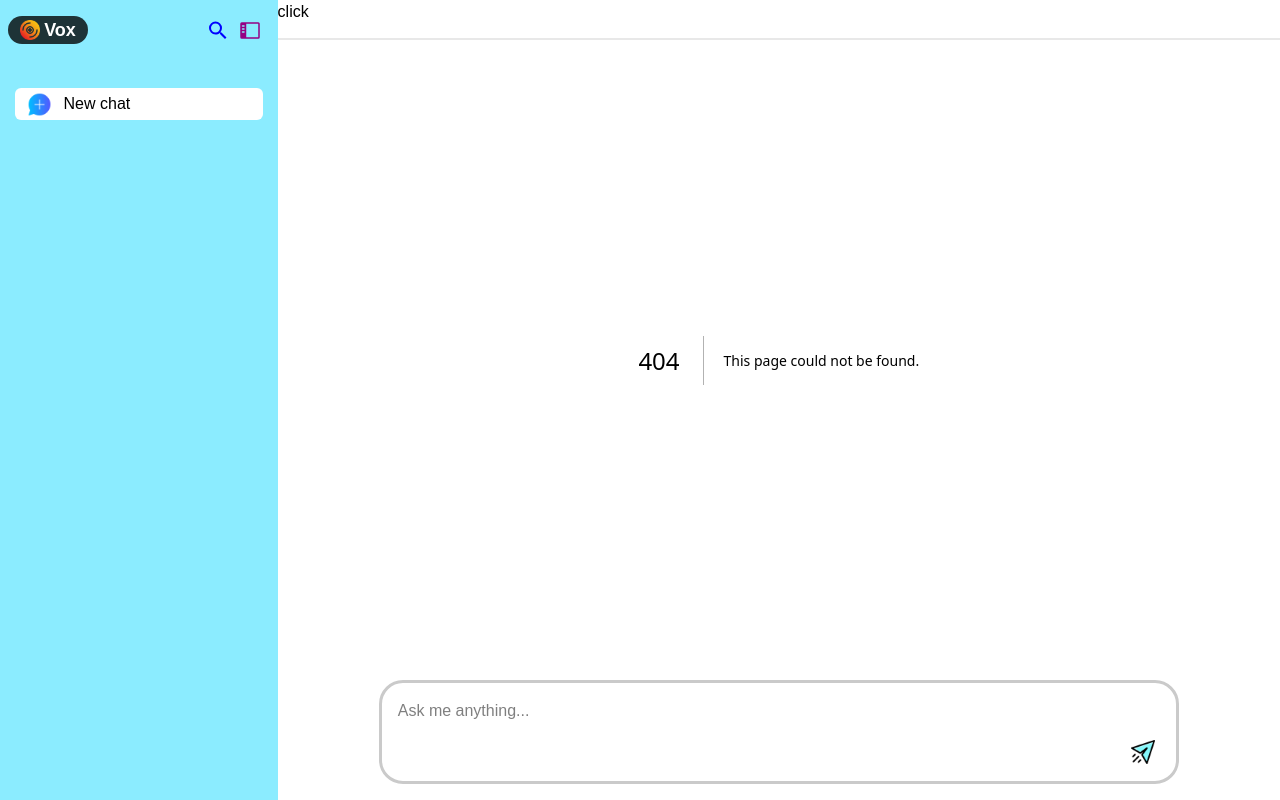
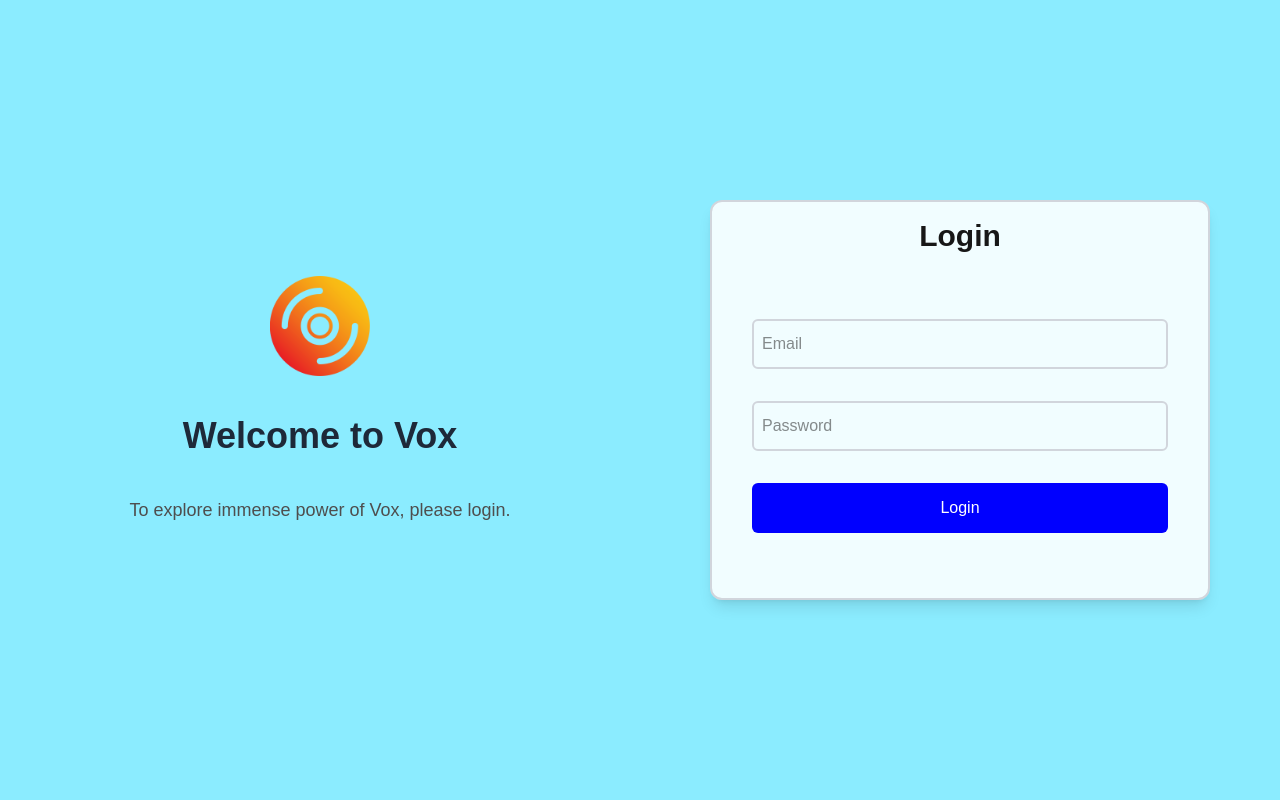
Before and after one commit to TarequeMahmud/vox, a Next.js app: page /auth/login in a window 1280 px wide. Before the commit this address had no page. Built offline with nearby package versions, Linux system fonts and the light colour scheme.

Commit message:
feat: design the authentication api route with login functionality. design the Login page.

```diff
--- a/package.json
+++ b/package.json
@@ -10,6 +10,7 @@
   },
   "dependencies": {
     "@google/genai": "^0.7.0",
+    "axios": "^1.8.4",
     "clsx": "^2.1.1",
     "next": "^15.2.4",
     "react": "^19.0.0",
@@ -20,13 +21,13 @@
   },
   "devDependencies": {
     "@eslint/eslintrc": "^3",
-    "@tailwindcss/postcss": "^4",
+    "@tailwindcss/postcss": "^4.1.4",
     "@types/node": "^20",
     "@types/react": "^19",
     "@types/react-dom": "^19",
     "eslint": "^9",
     "eslint-config-next": "15.2.2",
-    "tailwindcss": "^4",
+    "tailwindcss": "^4.1.4",
     "typescript": "^5"
   }
 }
--- a/src/app/layout.tsx
+++ b/src/app/(home)/layout.tsx
@@ -1,22 +1,26 @@
 import type { Metadata } from "next";
-import "./globals.css";
+import "../globals.css";
 import { MdSearch } from "react-icons/md";
 import { PiSidebarFill } from "react-icons/pi";
 import NewChatButton from "@/components/NewChatButton";
 import TextPad from "@/components/TextPad";
 import Logo from "@/components/Logo";
 import { ChatProvider } from "@/contexts/ChatContext";
+import { redirect } from "next/navigation";
 
 export const metadata: Metadata = {
   title: "Vox- Home page",
   description: "Vox home page",
 };
 
+const authenticated = false;
+
 export default function RootLayout({
   children,
 }: Readonly<{
   children: React.ReactNode;
 }>) {
+  if (!authenticated) redirect("/auth/login");
   return (
     <html lang="en">
       <ChatProvider>
--- /dev/null
+++ b/src/app/api/auth/login/route.ts
@@ -0,0 +1,41 @@
+import { NextResponse } from "next/server";
+
+export async function POST(request: Request) {
+  try {
+    const { email, password } = await request.json();
+    console.log(email, password);
+
+    // Validate input
+    if (!email || !password) {
+      return NextResponse.json(
+        { error: "Email and password are required" },
+        { status: 400 }
+      );
+    }
+
+    // Mock user authentication logic
+    const mockUser = {
+      email: "aaa@aa.a",
+      password: "aaaaaa",
+    };
+
+    if (email === mockUser.email && password === mockUser.password) {
+      const token = "mock-jwt-token";
+
+      return NextResponse.json(
+        { message: "Login successful", token },
+        { status: 200 }
+      );
+    } else {
+      return NextResponse.json(
+        { error: "Invalid email or password" },
+        { status: 401 }
+      );
+    }
+  } catch (error) {
+    return NextResponse.json(
+      { error: "Internal server error" },
+      { status: 500 }
+    );
+  }
+}
--- /dev/null
+++ b/src/app/auth/layout.tsx
@@ -0,0 +1,28 @@
+import Image from "next/image";
+import "../globals.css";
+import type { Metadata } from "next";
+export const metadata: Metadata = {
+  title: "Vox- Authenticate",
+  description: "Vox authentication page",
+};
+
+export default function Auth({ children }: { children: React.ReactNode }) {
+  return (
+    <html lang="en">
+      <body>
+        <div className="flex flex-row  h-full w-full m-0 p-0 bg-[#8becff]">
+          <div className="flex flex-col justify-center items-center w-[50%] h-full px-10 gap-10">
+            <Image src="/logo.png" alt="Vox logo" width={100} height={100} />
+            <h1 className="text-4xl font-bold text-center text-gray-800">
+              Welcome to Vox
+            </h1>
+            <p className="text-lg text-center text-[#4e4e4e]">
+              To explore immense power of Vox, please login.
+            </p>
+          </div>
+          {children}
+        </div>
+      </body>
+    </html>
+  );
+}
--- /dev/null
+++ b/src/app/auth/login/page.tsx
@@ -0,0 +1,70 @@
+"use client";
+import axios from "axios";
+
+export default function Login() {
+  const handleSignin = (event: React.FormEvent<HTMLFormElement>) => {
+    //prevent reload
+    event.preventDefault();
+
+    //form inputs
+    const formData = new FormData(event.currentTarget);
+    const email = formData.get("email");
+    const password = formData.get("password");
+
+    console.log(email, password);
+
+    // Perform validation
+    if (!email || !password) {
+      alert("Please fill in all fields");
+      return;
+    }
+
+    axios
+      .post("/api/auth/login", { email, password })
+      .then((response) => {
+        console.log(response.data);
+      })
+      .catch((error) => {
+        console.error("There was an error!", error);
+      });
+  };
+  return (
+    <div className="flex flex-col justify-center items-center w-[50%] h-full px-10  ">
+      {/* login container */}
+      <div className="flex flex-col justify-center items-center w-[500px] h-[400px] px-10 bg-[#ffffffe1] rounded-xl border-2 border-gray-300 shadow-lg">
+        <h1 className="text-3xl font-bold mt-4">Login</h1>
+        <form
+          className="flex flex-col justify-center gap-4 items-center w-full h-full"
+          onSubmit={handleSignin}
+        >
+          <input
+            type="email"
+            placeholder="Email"
+            name="email"
+            required
+            className="w-full h-[50px] border-2 border-gray-300 rounded-md p-2 m-2"
+          />
+          <input
+            type="password"
+            placeholder="Password"
+            name="password"
+            required
+            minLength={6}
+            maxLength={20}
+            autoComplete="on"
+            autoCorrect="off"
+            autoCapitalize="off"
+            spellCheck="false"
+            className="w-full h-[50px] border-2 border-gray-300 rounded-md p-2 m-2"
+          />
+          <button
+            type="submit"
+            className="w-full h-[50px] bg-[#0000ff] text-white rounded-md m-2"
+          >
+            Login
+          </button>
+        </form>
+      </div>
+    </div>
+  );
+}
```
Also changed, not shown: src/app/(home)/chat/[id]/page.tsx (renamed from src/app/chat/[id]/page.tsx), src/app/(home)/chat/page.tsx (renamed from src/app/chat/page.tsx), src/app/(home)/page.tsx (renamed from src/app/page.tsx), 1 other file (tests, documents, lock files or other folders).
